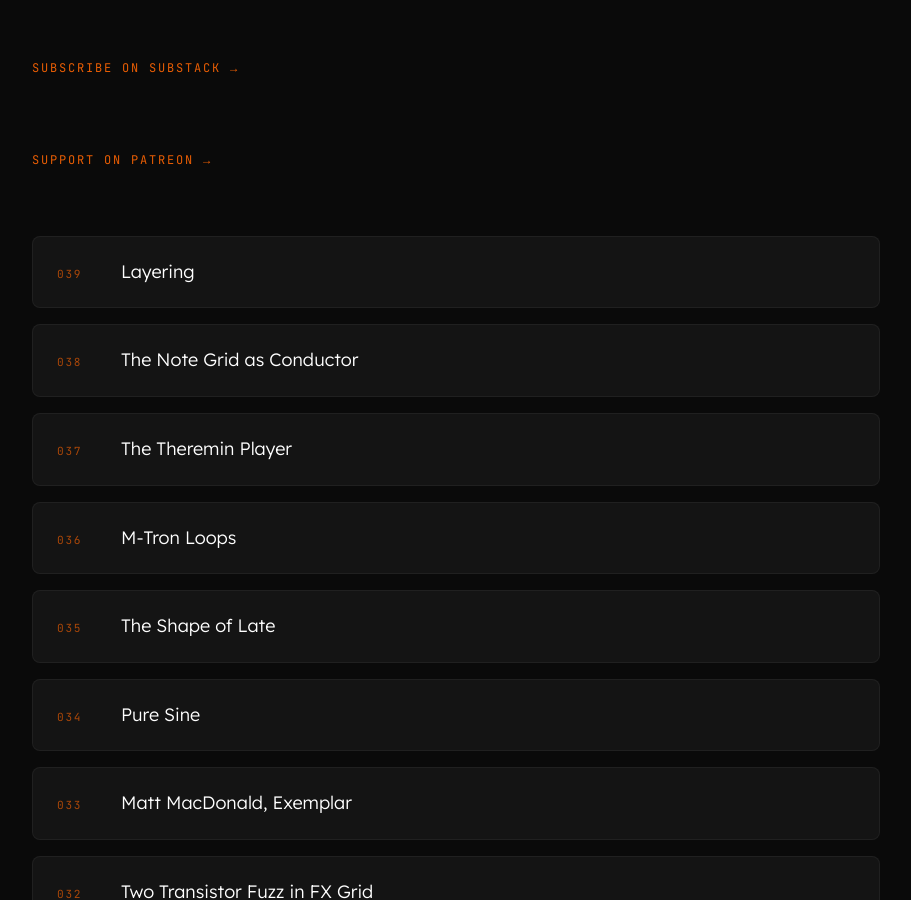
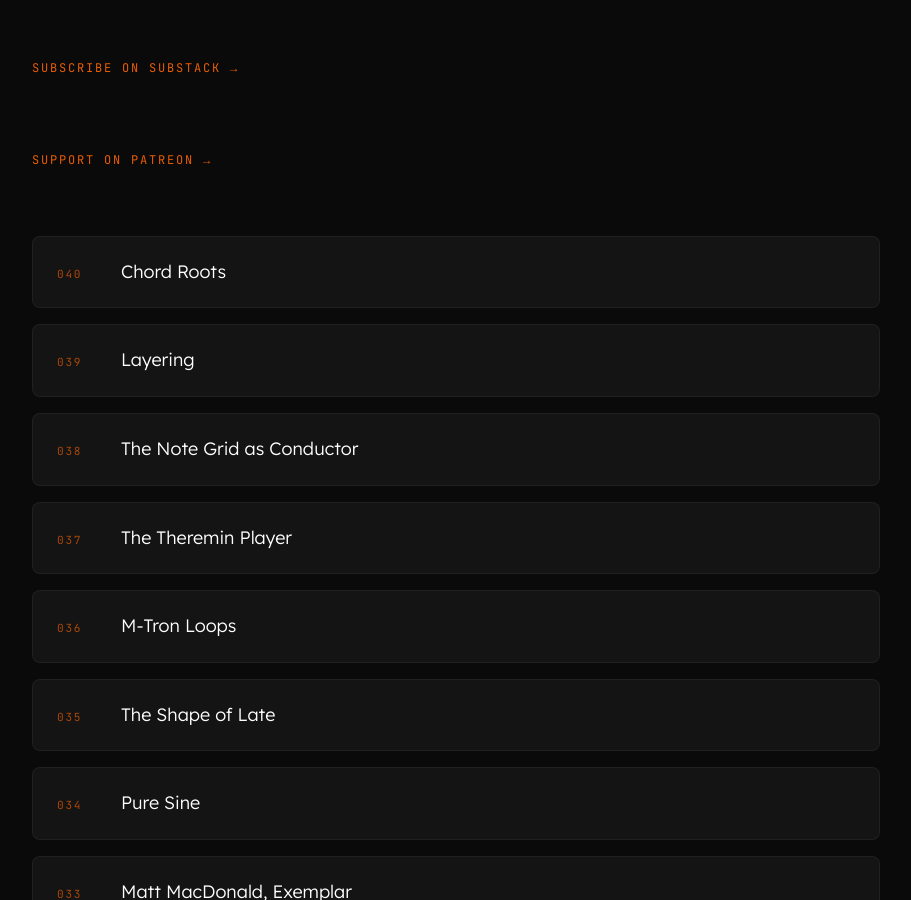
Before and after one commit to folk-sequence/folk-sequence.github.io, a Jekyll site: the page built from index.md, in a window 1280 px wide and 900 px high, scrolled down 582 px. Shown: the whole window, without its empty margins (184-1095 px from the left). Built offline with Jekyll 4.4.1, drawn with Linux system fonts in a browser that asks for light colours.

Commit message:
Add episode 040: Chord Roots

```diff
--- a/index.md
+++ b/index.md
@@ -13,6 +13,7 @@ description: "Companion essays for the Folk Sequence daily Bitwig music producti
 <p class="intro-watch"><a href="https://www.patreon.com/cw/FolkSequence" target="_blank" rel="noopener">Support on Patreon →</a></p>
 
 <ul class="episode-list">
+  <li><a href="/040-chord-roots/"><span class="ep-num">040</span><span class="ep-title">Chord Roots</span></a></li>
   <li><a href="/039-layering/"><span class="ep-num">039</span><span class="ep-title">Layering</span></a></li>
   <li><a href="/038-the-note-grid-as-conductor/"><span class="ep-num">038</span><span class="ep-title">The Note Grid as Conductor</span></a></li>
   <li><a href="/037-the-theremin-player/"><span class="ep-num">037</span><span class="ep-title">The Theremin Player</span></a></li>
```
